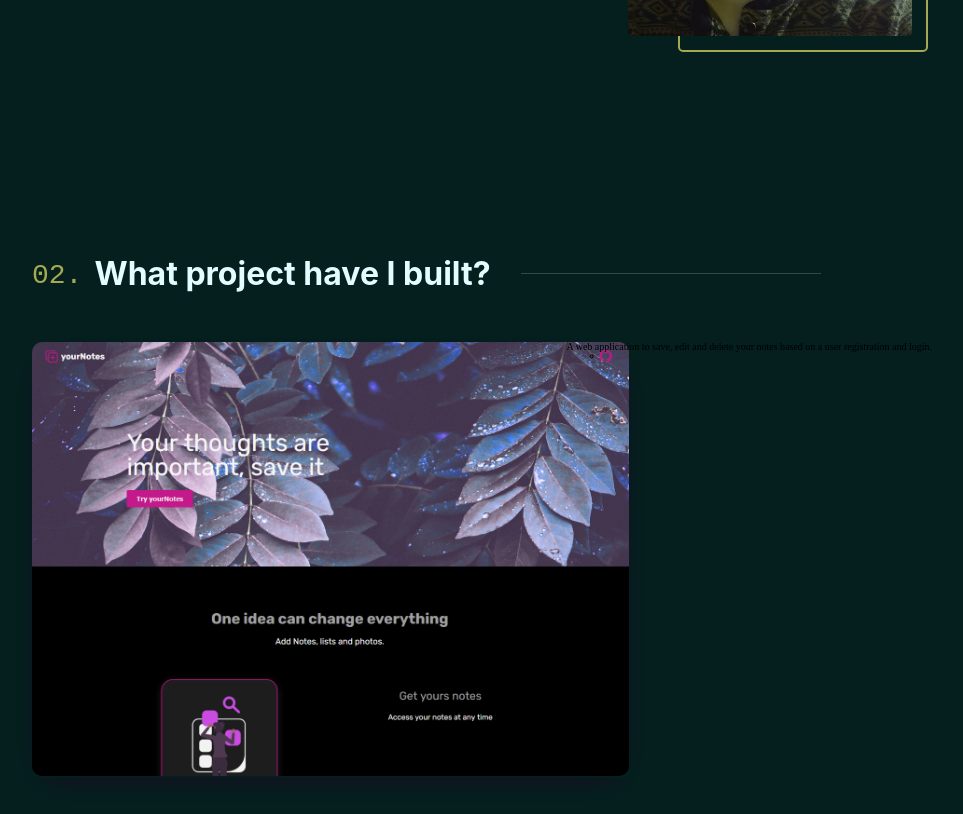
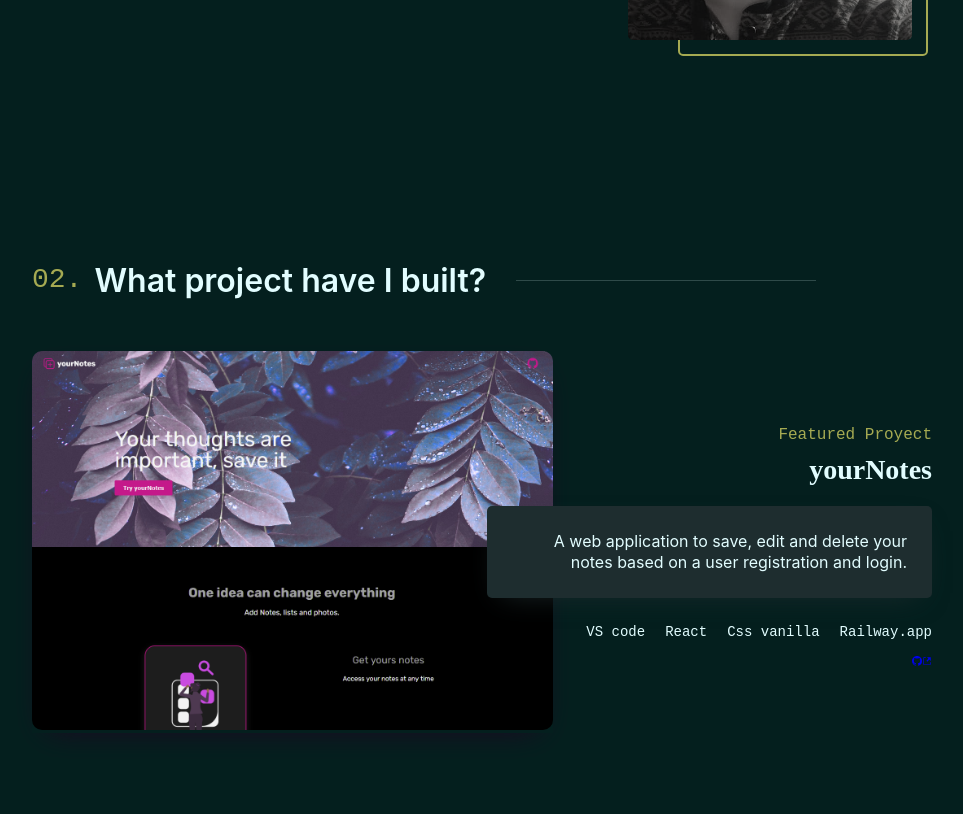
Before and after one commit to valenne/valentin-portfolio, a React (Vite) app: page / in a window 1280 px wide. Shown: the part 1320-2134 px from the top of the page, without its empty margins (158-1121 px from the left). Built offline with nearby package versions, Linux system fonts and the light colour scheme.

Commit message:
progress job-section

```diff
--- a/src/assets/styles/App.css
+++ b/src/assets/styles/App.css
@@ -25,9 +25,20 @@ dd {
   margin: 0;
 }
 
+h1,
+h2,
+h3,
+h4,
+h5,
+h6 {
+  font-weight: 600;
+  line-height: 1.1;
+}
+
 /* Remove list styles on ul, ol elements with a list role, which suggests default styling will be removed */
 ul[role="list"],
-ol[role="list"] {
+ol[role="list"],
+li {
   list-style: none;
 }
 
@@ -40,13 +51,15 @@ html:focus-within {
 body {
   min-height: 100vh;
   text-rendering: optimizeSpeed;
-  line-height: 1;
+  line-height: 1.3;
   padding: 0 15rem;
 }
 
 /* A elements that don't have a class get default styles */
+a,
 a:not([class]) {
   text-decoration-skip-ink: auto;
+  list-style: none;
 }
 
 /* Make images easier to work with */
--- a/src/assets/styles/index.css
+++ b/src/assets/styles/index.css
@@ -13,6 +13,7 @@
   --font-gray: #e2fdff8c;
   --bg-divider-clearGray: #e2fdff31;
 
+  --font-size-s: 1.4rem;
   --font-size-m: 1.6rem;
   --font-size-g: 1.8rem;
   --font-size-x: 2.4rem;
@@ -31,6 +32,8 @@
   --margin-m: 1.8rem;
   --margin-x: 2.4rem;
   --margin-xl: 3.2rem;
+
+  --transition: all 0.25s cubic-bezier(0.645, 0.045, 0.355, 1);
 }
 
 /* GENERAL */
@@ -45,6 +48,7 @@ html {
   left: 0;
   width: 100%;
   margin: 0 auto;
+  z-index: 10;
 }
 .header {
   padding: 1.2rem 3.2rem;
@@ -179,16 +183,14 @@ html {
   align-items: flex-start;
   justify-content: center;
   margin: 0px auto;
-  gap: 1.6rem;
-
-  /* margin-top: 10rem; */
+  gap: 1.2rem;
+  line-height: 1.1;
 }
 
 .hero-section h1 {
   font-size: 1.6rem;
   font-family: var(--font-mono);
   color: var(--bg-color-bole);
-  /* margin-bottom: var(--margin-s); */
   line-height: 1.1;
   font-weight: 400;
 }
@@ -196,14 +198,11 @@ html {
 .hero-section h2 {
   font-size: clamp(4rem, 8vw, 8rem);
   color: var(--font-white);
-  /* margin-bottom: var(--margin-s); */
 }
 
 .hero-section h3 {
   font-size: clamp(4rem, 8vw, 8rem);
   color: var(--font-gray);
-  /* opacity: 0.7; */
-  /* margin-bottom: var(--margin-xl); */
   z-index: -1;
 }
 
@@ -212,6 +211,7 @@ html {
   color: var(--font-gray);
   max-width: 54rem;
   line-height: 1.3;
+  margin-bottom: 1.2rem;
 }
 
 :is(.hero-section) :where(h2, h3) {
@@ -305,7 +305,7 @@ html {
 
 .picture-avatar {
   border-radius: 0.5rem;
-  filter: hue-rotate(50deg);
+  filter: grayscale(90%);
 
   max-width: 30rem;
   max-height: 35rem;
@@ -323,7 +323,7 @@ html {
   align-items: center;
   justify-content: center;
   position: relative;
-  z-index: 10;
+  z-index: 1;
 }
 
 .picture-design {
@@ -363,7 +363,7 @@ html {
 .featured-image {
   transition: all 0.2s linear;
   box-shadow: 0 10px 30px -15px var(--bg-color-navy);
-
+  z-index: 1;
   width: 100%;
   position: relative;
 }
@@ -371,6 +371,7 @@ html {
 /* image container */
 .grid-area-image {
   grid-area: 1 / 1 / 2 / 9;
+  grid-column: 1/8;
 }
 
 .fih {
@@ -381,7 +382,6 @@ html {
 
 .proyect-image {
   display: block;
-
   height: 100%;
 }
 
@@ -393,9 +393,6 @@ html {
   object-fit: cover;
   border-radius: 1rem;
 }
-/* .grid-column-image {
-  grid-column: 1/8;
-} */
 
 /* filter rotate */
 .frotate {
@@ -407,16 +404,70 @@ html {
   filter: none;
 }
 
-/* text container */
-/* .grid-cplace {
-  grid-column: 7/-1;
-} */
-
 .grid-area-text {
   grid-area: 1 / 8 / 2 / 13;
+  grid-column: 7/-1;
 }
 
 .featured-ctext {
+  display: flex;
+  justify-content: center;
+  align-items: center;
+  text-align: right;
+  flex-direction: column;
   position: relative;
+}
+
+.featured-type {
+  font-size: var(--font-size-m);
+  color: var(--bg-color-bole);
+  font-family: var(--font-mono);
+  margin: 1rem 0px;
+  font-weight: 400;
+}
+
+.featured-title {
+  font-size: clamp(24px, 5vw, 28px);
+  color: var(--font-white);
+  margin: 0 0 2rem;
+}
+
+.featured-title a {
+  position: relative;
+  z-index: 1;
+  text-decoration: none;
+  color: inherit;
+  transition: var(--transition);
+}
+
+.featured-title a:hover {
+  color: var(--bg-color-bole);
+}
+
+.featured-tech {
+  position: relative;
+  justify-content: flex-end;
+  flex-wrap: wrap;
   text-align: right;
+  color: var(--font-white);
+  z-index: 10;
+  margin: 2.5rem 0 1rem;
+  font-size: var(--font-size-s);
+  font-family: var(--font-mono);
 }
+
+.featured-tech li {
+  margin: 0px 0px 5px 20px;
+}
+
+.featured-dc {
+  background-color: var(--bg-color-middle-green);
+  font-size: var(--font-size-m);
+  box-shadow: 0 10px 30px -15px var(--bg-color-middle-green);
+  padding: 2.5rem;
+  border-radius: 0.5rem;
+  z-index: 2;
+  color: var(--font-white);
+  font-family: var(--font-sans);
+  position: relative;
+}
--- a/src/assets/styles/reusable.css
+++ b/src/assets/styles/reusable.css
@@ -37,6 +37,7 @@
 .grid {
   display: grid;
 }
+
 .grid-2cols {
   grid-template-columns: repeat(2, minmax(140px, 200px));
 }
--- /dev/null
+++ b/src/context/dataContext.jsx
@@ -0,0 +1,21 @@
+import React, { createContext } from "react";
+import app_notes_img from "../assets/img/app_notes.png";
+
+export const DataContext = createContext();
+
+export const DataContextProvider = ({ children }) => {
+  // data of all proyects
+  const info = [
+    {
+      id: 1,
+      name: "yourNotes",
+      description:
+        "A web application to save, edit and delete your notes based on a user registration and login.",
+      tech: ["VS code", "React", "Css vanilla", "Railway.app"],
+      img: app_notes_img,
+      github: "https://github.com/valenne/notes-app",
+      "external link": "https://notes-app-production-1a7e.up.railway.app/",
+    },
+  ];
+  return <DataContext.Provider value={info}>{children}</DataContext.Provider>;
+};
--- a/src/layouts/work/FeaturedImage.jsx
+++ b/src/layouts/work/FeaturedImage.jsx
@@ -1,9 +1,8 @@
 import React from "react";
-import AppNotes from "../../assets/img/app_notes.png";
 
-export const FeaturedImage = () => {
+export const FeaturedImage = ({ img }) => {
   return (
-    <div className="featured-image grid-area-image grid-column-image frotate fne">
+    <div className="featured-image grid-area-image frotate fne">
       <div className="c-image">
         <a
           className="d-iblock"
@@ -11,7 +10,7 @@ export const FeaturedImage = () => {
         >
           <div className="fih">
             <picture className="proyect-image">
-              <img src={AppNotes} alt="example of the app notes" />
+              <img src={img} alt="example of the app notes" />
             </picture>
           </div>
         </a>
--- /dev/null
+++ b/src/layouts/work/FeaturedLinks.jsx
@@ -0,0 +1,25 @@
+import React from "react";
+
+import { GoMarkGithub, GoLinkExternal } from "react-icons/go";
+
+export const FeaturedLinks = ({ data, name }) => {
+  const urlName = Object.keys(data).filter((item) => item === name)[0];
+
+  console.log(urlName);
+
+  return (
+    <>
+      {name === "github" ? (
+        <a href={data[name]}>
+          <title>{urlName}</title>
+          <GoMarkGithub />
+        </a>
+      ) : (
+        <a href={data[name]}>
+          <title>{urlName}</title>
+          <GoLinkExternal />
+        </a>
+      )}
+    </>
+  );
+};
--- a/src/layouts/work/FeaturedList.jsx
+++ b/src/layouts/work/FeaturedList.jsx
@@ -1,12 +1,25 @@
-import React from "react";
+import React, { useContext } from "react";
 import { FeaturedImage } from "./FeaturedImage";
 import { FeaturedText } from "./FeaturedText";
+import { DataContext } from "../../context/dataContext.jsx";
 
 export const FeaturedList = () => {
+  const proyects = useContext(DataContext);
+  console.log(proyects);
+
   return (
-    <li className="grid grid-12cols featured-list">
-      <FeaturedImage />
-      <FeaturedText />
-    </li>
+    <>
+      {proyects.map((data) => (
+        <li className="grid grid-12cols featured-list" key={data.id}>
+          <FeaturedImage img={data.img} />
+          <FeaturedText
+            proyectName={data.name}
+            proyectDesc={data.description}
+            tech={data.tech}
+            data={data}
+          />
+        </li>
+      ))}
+    </>
   );
 };
--- /dev/null
+++ b/src/layouts/work/FeaturedTech.jsx
@@ -0,0 +1,11 @@
+import React from "react";
+
+export const FeaturedTech = ({ tech }) => {
+  return (
+    <>
+      {tech.map((data, index) => (
+        <li key={index}>{data}</li>
+      ))}
+    </>
+  );
+};
--- a/src/layouts/work/FeaturedText.jsx
+++ b/src/layouts/work/FeaturedText.jsx
@@ -1,29 +1,34 @@
 import React from "react";
+import { FeaturedLinks } from "./FeaturedLinks";
+import { FeaturedTech } from "./FeaturedTech";
 
-export const FeaturedText = () => {
+export const FeaturedText = ({ proyectName, proyectDesc, tech, data }) => {
   return (
-    <div className="grid-cnplace grid-area-text featured-ctext">
+    <div className="grid-area-text featured-ctext">
+      <div className="grid">
         {/* pharagraph */}
-      <p>
-        A web application to save, edit and delete your notes based on a user
-        registration and login.
-      </p>
+        <p className="featured-type">Featured Proyect</p>
         {/* title with anchor to site */}
-      <h3>
-        <a href=""></a>
+        <h3 className="featured-title">
+          <a href="https://notes-app-production-1a7e.up.railway.app/">
+            {proyectName}
+          </a>
         </h3>
         {/* description */}
-      <div>
-        <p></p>
+        <div className="featured-dc">
+          <p>{proyectDesc}</p>
         </div>
         {/* tech list used on proyect */}
-      <ul>
-        <li></li>
+
+        <ul className="flex featured-tech">
+          <FeaturedTech tech={tech} />
         </ul>
+
         {/* link to repo and page */}
         <div>
-        <a href=""></a>
-        <a href=""></a>
+          <FeaturedLinks data={data} name={"github"} />
+          <FeaturedLinks data={data} name={"external link"} />
+        </div>
       </div>
     </div>
   );
--- a/src/main.jsx
+++ b/src/main.jsx
@@ -3,11 +3,14 @@ import ReactDOM from "react-dom/client";
 import App from "./App";
 import "./assets/styles/index.css";
 import { SkillContextProvider } from "./context/skillContext";
+import { DataContextProvider } from "./context/dataContext.jsx";
 
 ReactDOM.createRoot(document.getElementById("root")).render(
   <React.StrictMode>
     <SkillContextProvider>
-      <App />
+      <DataContextProvider>
+        <App />
+      </DataContextProvider>
     </SkillContextProvider>
   </React.StrictMode>
 );
```
Lines whose indentation alone changed are shown as unchanged.
